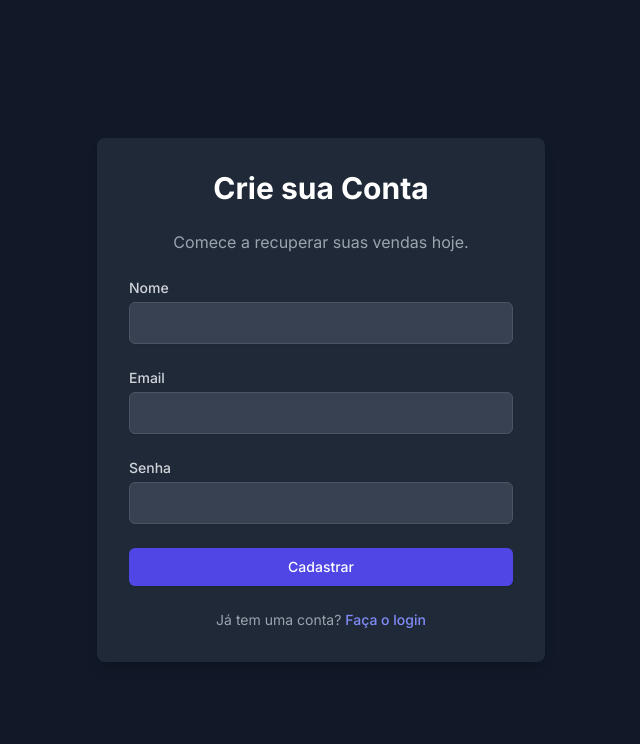
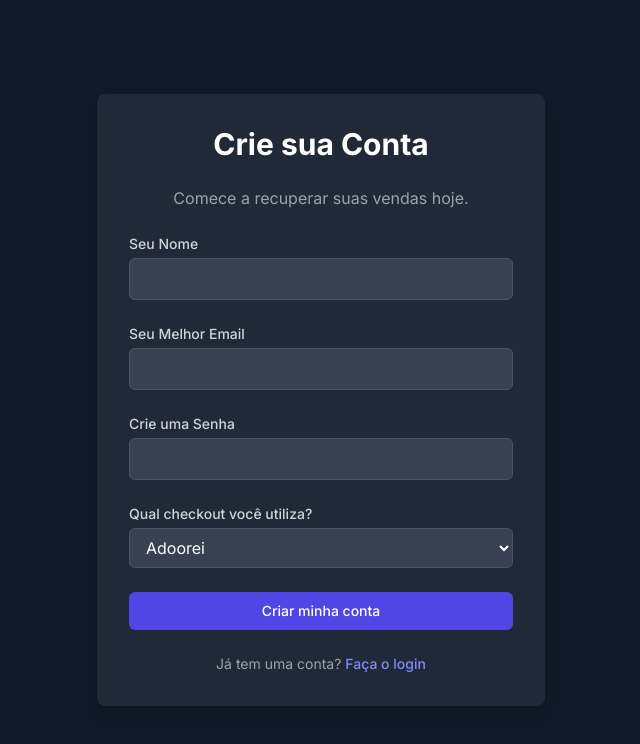
Before and after one commit to tutu010721/recuperacao-frontend, a Next.js app: page /signup in a window 1280 px wide. Shown: the top 744 px of the page, without its empty margins (319-959 px from the left). Built offline with nearby package versions, Linux system fonts and the light colour scheme.

Commit message:
Update page.tsx

```diff
--- a/app/signup/page.tsx
+++ b/app/signup/page.tsx
@@ -8,6 +8,7 @@ export default function SignupPage() {
   const [name, setName] = useState('');
   const [email, setEmail] = useState('');
   const [password, setPassword] = useState('');
+  const [platform, setPlatform] = useState('adoorei'); // Plataforma padrão
   const [error, setError] = useState('');
   const router = useRouter();
 
@@ -15,17 +16,17 @@ export default function SignupPage() {
     event.preventDefault();
     setError('');
 
-    if (!name || !email || !password) {
+    if (!name || !email || !password || !platform) {
       setError('Todos os campos são obrigatórios.');
       return;
     }
 
     try {
-      // 1. Tenta criar o novo usuário
+      // 1. Cria o novo usuário
       const signupResponse = await fetch('https://recupera-esprojeto.onrender.com/users', {
         method: 'POST',
         headers: { 'Content-Type': 'application/json' },
-        body: JSON.stringify({ name, email, password, role: 'seller' }), // Role 'seller' é fixa
+        body: JSON.stringify({ name, email, password, role: 'seller' }),
       });
 
       const signupData = await signupResponse.json();
@@ -33,7 +34,7 @@ export default function SignupPage() {
         throw new Error(signupData.error || 'Falha ao realizar o cadastro.');
       }
 
-      // 2. Se o cadastro deu certo, tenta fazer o login automaticamente
+      // 2. Faz o login para obter o token
       const loginResponse = await fetch('https://recupera-esprojeto.onrender.com/login', {
         method: 'POST',
         headers: { 'Content-Type': 'application/json' },
@@ -42,13 +43,24 @@ export default function SignupPage() {
 
       const loginData = await loginResponse.json();
       if (!loginResponse.ok) {
-        // Se o login falhar, redireciona para a página de login com uma mensagem
-        router.push('/?message=Cadastro realizado com sucesso. Por favor, faça o login.');
+        router.push('/?message=Cadastro realizado. Por favor, faça o login.');
         return;
       }
 
-      // 3. Se o login deu certo, salva o token e redireciona para o dashboard
-      localStorage.setItem('authToken', loginData.token);
+      const token = loginData.token;
+      localStorage.setItem('authToken', token);
+
+      // 3. Cria a primeira loja para o usuário
+      await fetch('https://recupera-esprojeto.onrender.com/api/stores', {
+        method: 'POST',
+        headers: {
+            'Content-Type': 'application/json',
+            'Authorization': `Bearer ${token}`
+        },
+        body: JSON.stringify({ name: "Minha Primeira Loja", platform: platform }),
+      });
+
+      // 4. Redireciona para o dashboard
       router.push('/dashboard');
 
     } catch (err: any) {
@@ -63,24 +75,34 @@ export default function SignupPage() {
         <p className="text-center text-gray-400">Comece a recuperar suas vendas hoje.</p>
         <form onSubmit={handleSubmit} className="space-y-6">
           <div>
-            <label htmlFor="name" className="block text-sm font-medium text-gray-300">Nome</label>
-            <input id="name" name="name" type="text" required value={name} onChange={(e) => setName(e.target.value)}
-              className="mt-1 block w-full px-3 py-2 bg-gray-700 border border-gray-600 rounded-md shadow-sm placeholder-gray-400 focus:outline-none focus:ring-indigo-500 focus:border-indigo-500" />
+            <label htmlFor="name" className="block text-sm font-medium text-gray-300">Seu Nome</label>
+            <input id="name" type="text" required value={name} onChange={(e) => setName(e.target.value)}
+              className="mt-1 block w-full px-3 py-2 bg-gray-700 border border-gray-600 rounded-md shadow-sm" />
           </div>
           <div>
-            <label htmlFor="email" className="block text-sm font-medium text-gray-300">Email</label>
-            <input id="email" name="email" type="email" required value={email} onChange={(e) => setEmail(e.target.value)}
-              className="mt-1 block w-full px-3 py-2 bg-gray-700 border border-gray-600 rounded-md shadow-sm placeholder-gray-400 focus:outline-none focus:ring-indigo-500 focus:border-indigo-500" />
+            <label htmlFor="email" className="block text-sm font-medium text-gray-300">Seu Melhor Email</label>
+            <input id="email" type="email" required value={email} onChange={(e) => setEmail(e.target.value)}
+              className="mt-1 block w-full px-3 py-2 bg-gray-700 border border-gray-600 rounded-md shadow-sm" />
           </div>
           <div>
-            <label htmlFor="password" className="block text-sm font-medium text-gray-300">Senha</label>
-            <input id="password" name="password" type="password" required value={password} onChange={(e) => setPassword(e.target.value)}
-              className="mt-1 block w-full px-3 py-2 bg-gray-700 border border-gray-600 rounded-md shadow-sm placeholder-gray-400 focus:outline-none focus:ring-indigo-500 focus:border-indigo-500" />
+            <label htmlFor="password" className="block text-sm font-medium text-gray-300">Crie uma Senha</label>
+            <input id="password" type="password" required value={password} onChange={(e) => setPassword(e.target.value)}
+              className="mt-1 block w-full px-3 py-2 bg-gray-700 border border-gray-600 rounded-md shadow-sm" />
+          </div>
+          <div>
+            <label htmlFor="platform" className="block text-sm font-medium text-gray-300">Qual checkout você utiliza?</label>
+            <select id="platform" value={platform} onChange={(e) => setPlatform(e.target.value)}
+              className="mt-1 block w-full px-3 py-2 bg-gray-700 border border-gray-600 rounded-md shadow-sm focus:outline-none focus:ring-indigo-500 focus:border-indigo-500">
+              <option value="adoorei">Adoorei</option>
+              <option value="hotmart">Hotmart</option>
+              <option value="kiwify">Kiwify</option>
+              <option value="generic">Outro / Genérico</option>
+            </select>
           </div>
           <div>
             <button type="submit"
-              className="w-full flex justify-center py-2 px-4 border border-transparent rounded-md shadow-sm text-sm font-medium text-white bg-indigo-600 hover:bg-indigo-700 focus:outline-none focus:ring-2 focus:ring-offset-2 focus:ring-indigo-500">
-              Cadastrar
+              className="w-full flex justify-center py-2 px-4 border border-transparent rounded-md shadow-sm text-sm font-medium text-white bg-indigo-600 hover:bg-indigo-700 focus:outline-none">
+              Criar minha conta
             </button>
           </div>
         </form>
```
